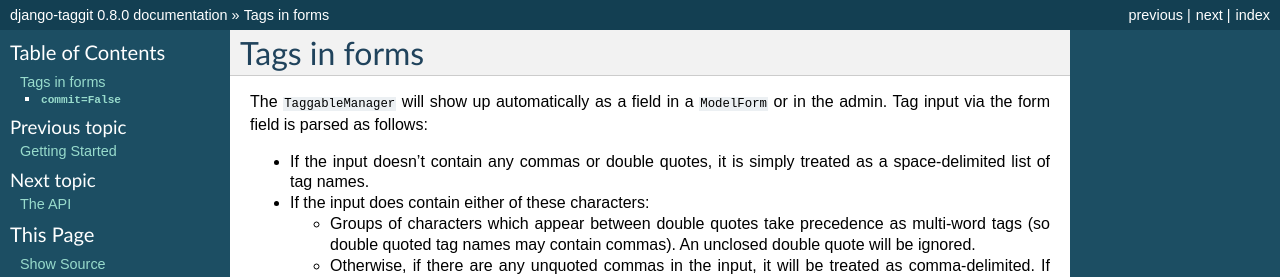
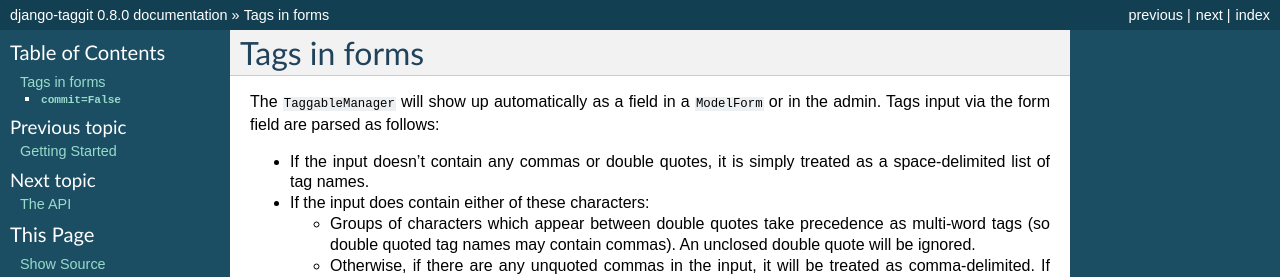
Before and after one commit to jazzband/django-taggit, a Sphinx documentation site: the page built from docs/forms.txt, in a window 1280 px wide. Shown: the top 277 px of the page. Built offline with Sphinx 7.4.7, drawn with Linux system fonts in a browser that asks for light colours.

Commit message:
ANother grammar fix

```diff
--- a/docs/forms.txt
+++ b/docs/forms.txt
@@ -4,7 +4,7 @@
 =============
 
 The ``TaggableManager`` will show up automatically as a field in a
-``ModelForm`` or in the admin. Tag input via the form field is parsed
+``ModelForm`` or in the admin. Tags input via the form field are parsed
 as follows:
 
 * If the input doesn't contain any commas or double quotes, it is simply
```
